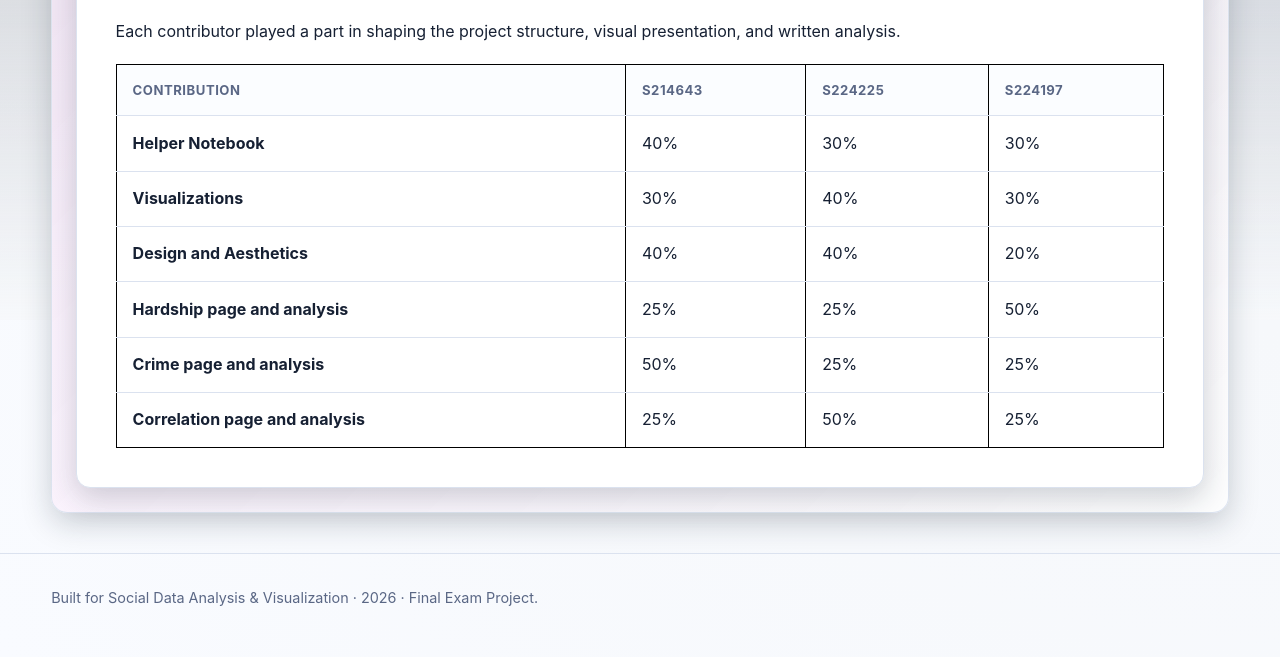
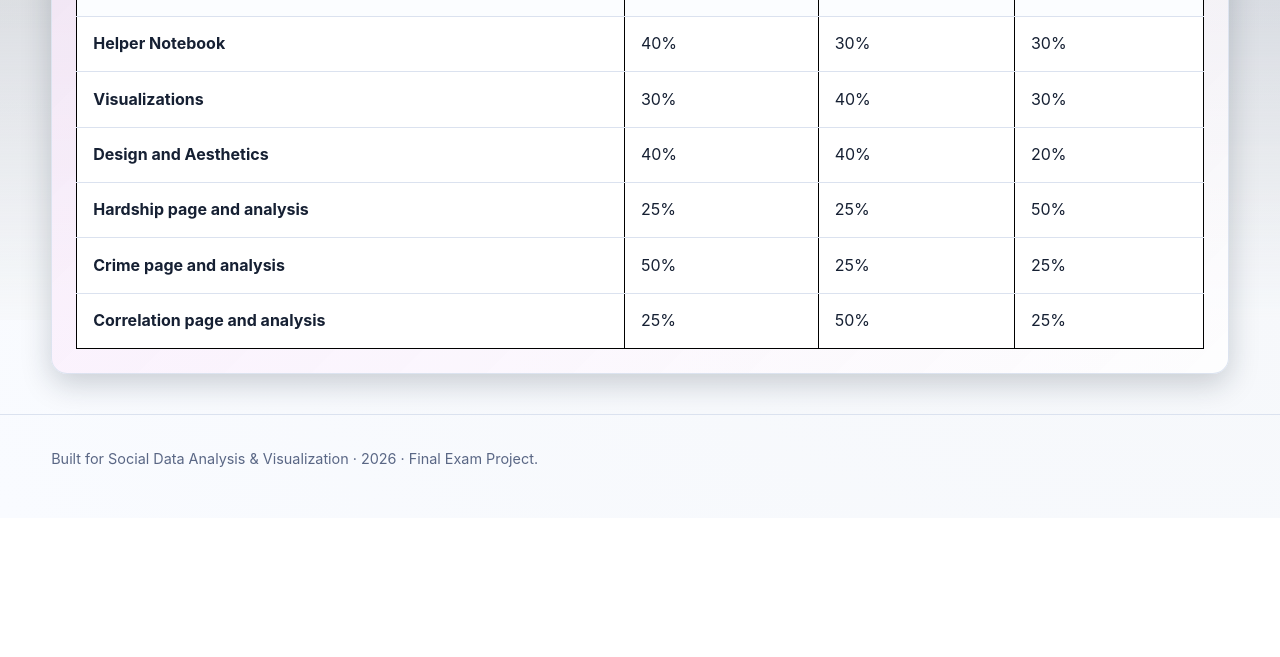
Before and after one commit to wkandersen/02806-socialdataanalysis, a plain HTML site: page docs/about.html in a window 1280 px wide. Shown: the part 320-977 px from the top of the page. After the commit the page ends 838 px from the top, so only its background shows below. Drawn offline with Linux system fonts and the light colour scheme.

Commit message:
fix contribution layout

```diff
--- a/docs/about.html
+++ b/docs/about.html
@@ -12,8 +12,7 @@
         <header data-site-header></header>
 
         <main class="container">
-            <section class="hero">
-                <div class="hero-card about-layout">
+            <section>
                 <span class="eyebrow">Contributions</span>
                 <h1>Contribution table</h1>
                 <p>Each contributor played a part in shaping the project structure, visual presentation, and written analysis.</p>
@@ -67,7 +66,6 @@
                         </tbody>
                     </table>
                 </div>
-                </div>
             </section>
         </main>
 
--- a/docs/style.css
+++ b/docs/style.css
@@ -663,6 +663,7 @@ a.inline-link:hover {
 
 .table-wrap {
     overflow-x: auto;
+    background: var(--surface);
 }
 
 .contribution-table {
```
Lines whose indentation alone changed are shown as unchanged.
